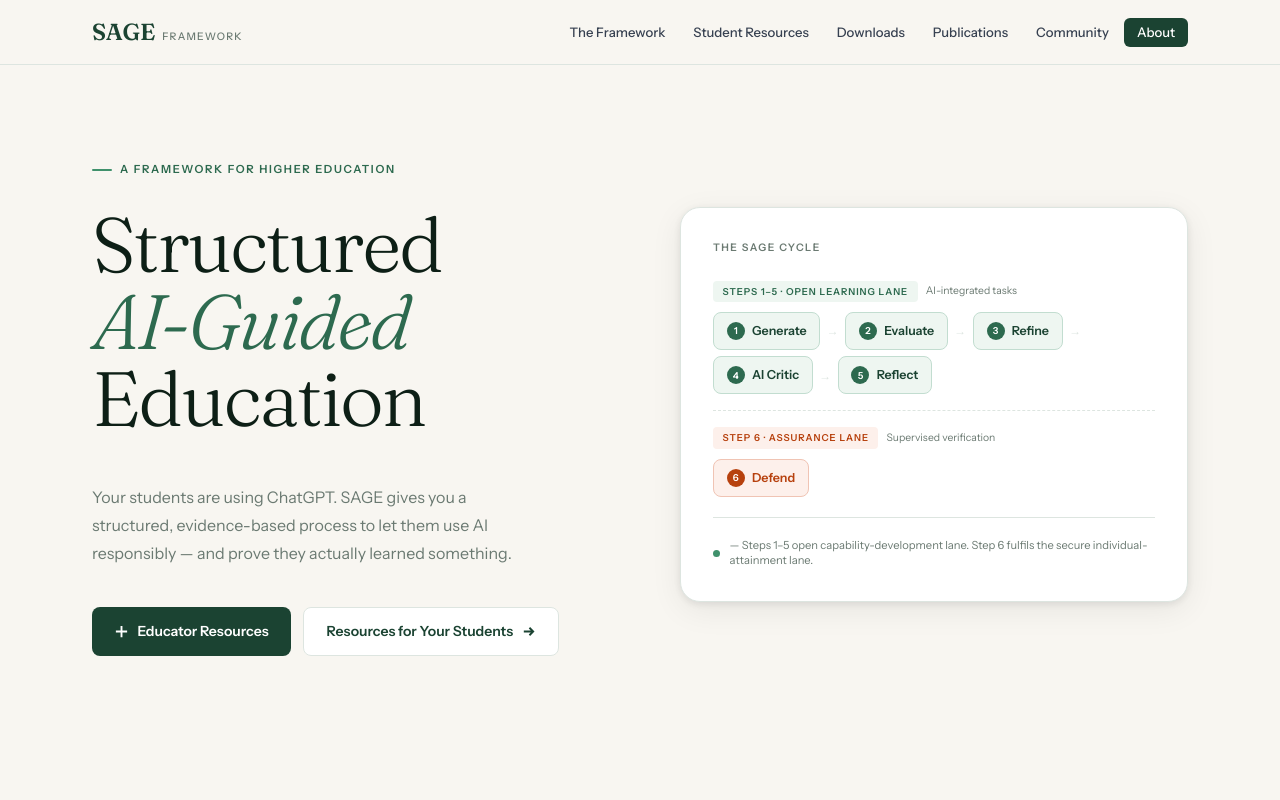
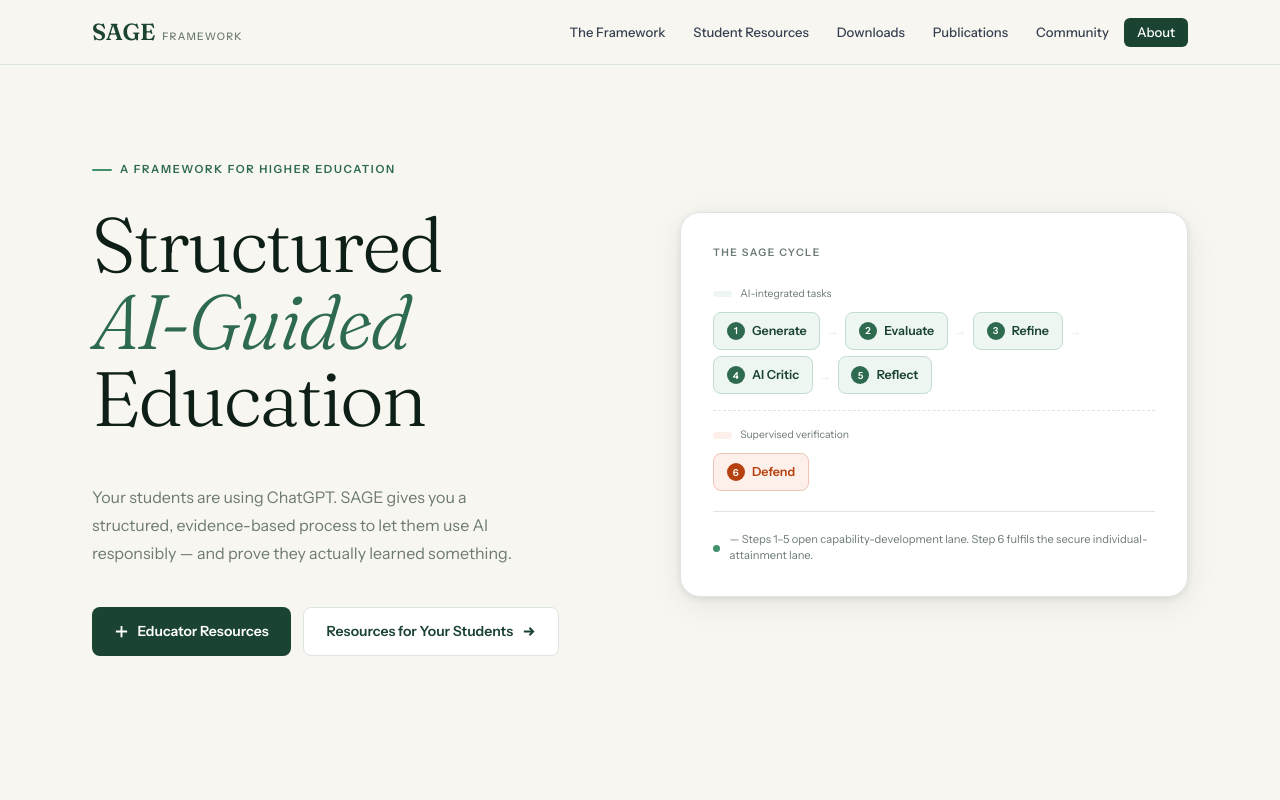
Before and after one commit to MahmoudElkhodr/sage-framework, a plain HTML site: page index.html in a window 1280 px wide. Shown: the top 800 px of the page. Drawn offline with Linux system fonts and the light colour scheme.

Commit message:
Update index.html

```diff
--- a/index.html
+++ b/index.html
@@ -1138,7 +1138,7 @@
       <!-- Lane 1: Open learning -->
       <div class="lane">
         <div class="lane-header">
-          <div class="lane-badge open">Steps 1–5 · Open Learning Lane</div>
+          <div class="lane-badge open"></div>
           <div class="lane-desc">AI-integrated tasks</div>
         </div>
         <div class="lane-steps">
@@ -1174,7 +1174,7 @@
       <!-- Lane 2: Assurance -->
       <div class="lane">
         <div class="lane-header">
-          <div class="lane-badge assurance">Step 6 · Assurance Lane</div>
+          <div class="lane-badge assurance"></div>
           <div class="lane-desc">Supervised verification</div>
         </div>
         <div class="lane-steps">
```
